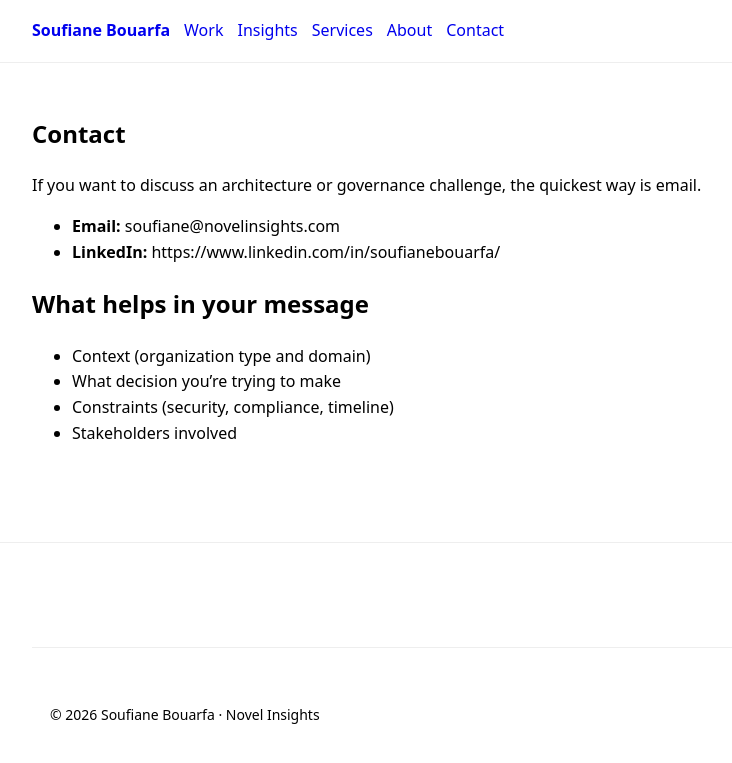
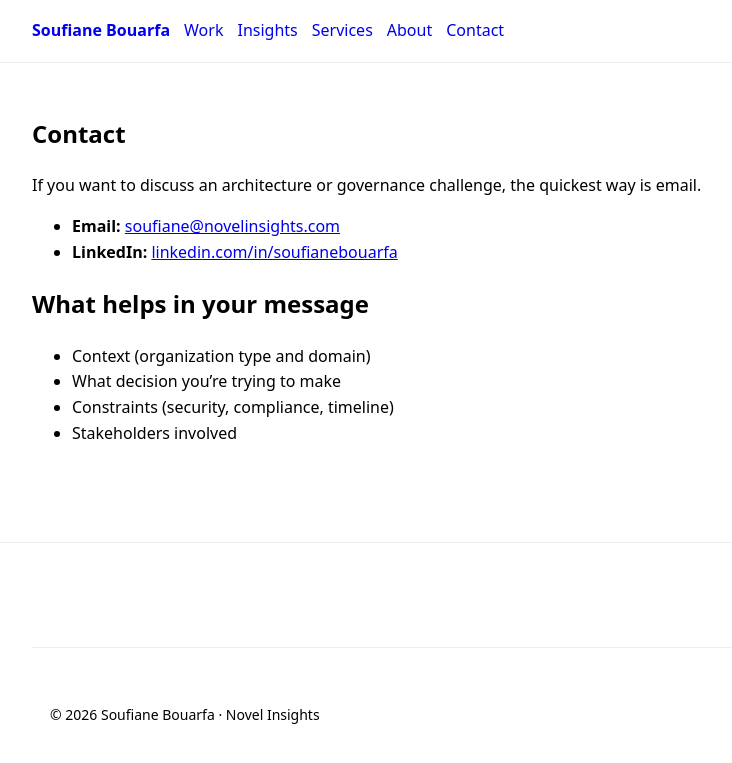
Before and after one commit to sbouarfa/soufianebouarfa.github.io, a Jekyll site: the page built from contact.md, in a window 1280 px wide. Shown: the top 763 px of the page, without its empty margins (136-868 px from the left). Built offline with Jekyll 4.4.1, drawn with Linux system fonts in a browser that asks for light colours; some of the changed lines change nothing that is shown.

Commit message:
Update contact.md

```diff
--- a/contact.md
+++ b/contact.md
@@ -7,8 +7,8 @@ summary: "For consulting, advisory work, speaking, or collaboration."
 
 If you want to discuss an architecture or governance challenge, the quickest way is email.
 
-- **Email:** soufiane@novelinsights.com
-- **LinkedIn:** https://www.linkedin.com/in/soufianebouarfa/
+- **Email:** [soufiane@novelinsights.com](mailto:soufiane@novelinsights.com)
+- **LinkedIn:** <a href="https://www.linkedin.com/in/soufianebouarfa/" target="_blank" rel="noopener noreferrer">linkedin.com/in/soufianebouarfa</a>
 
 ## What helps in your message
 - Context (organization type and domain)
```
